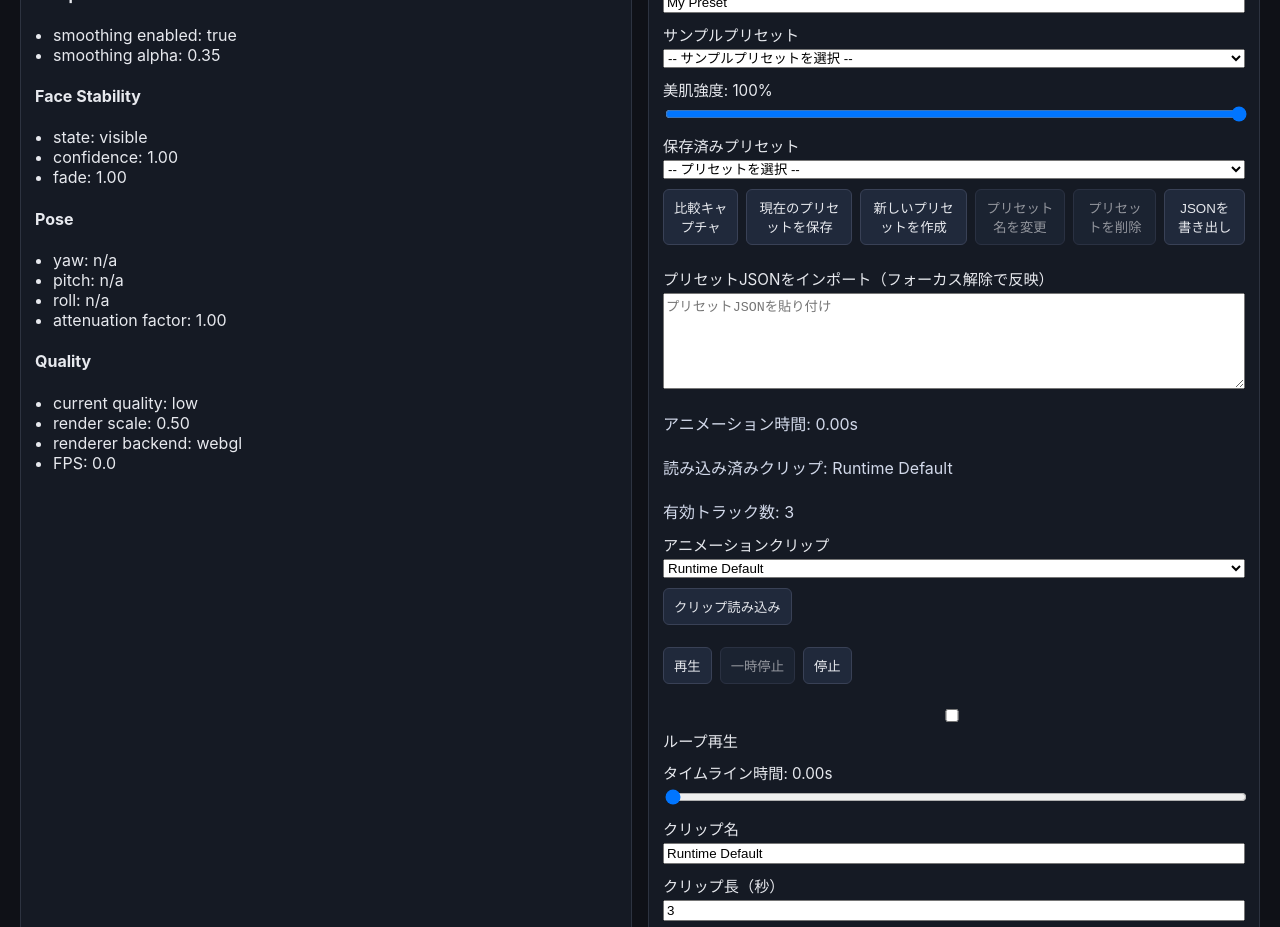
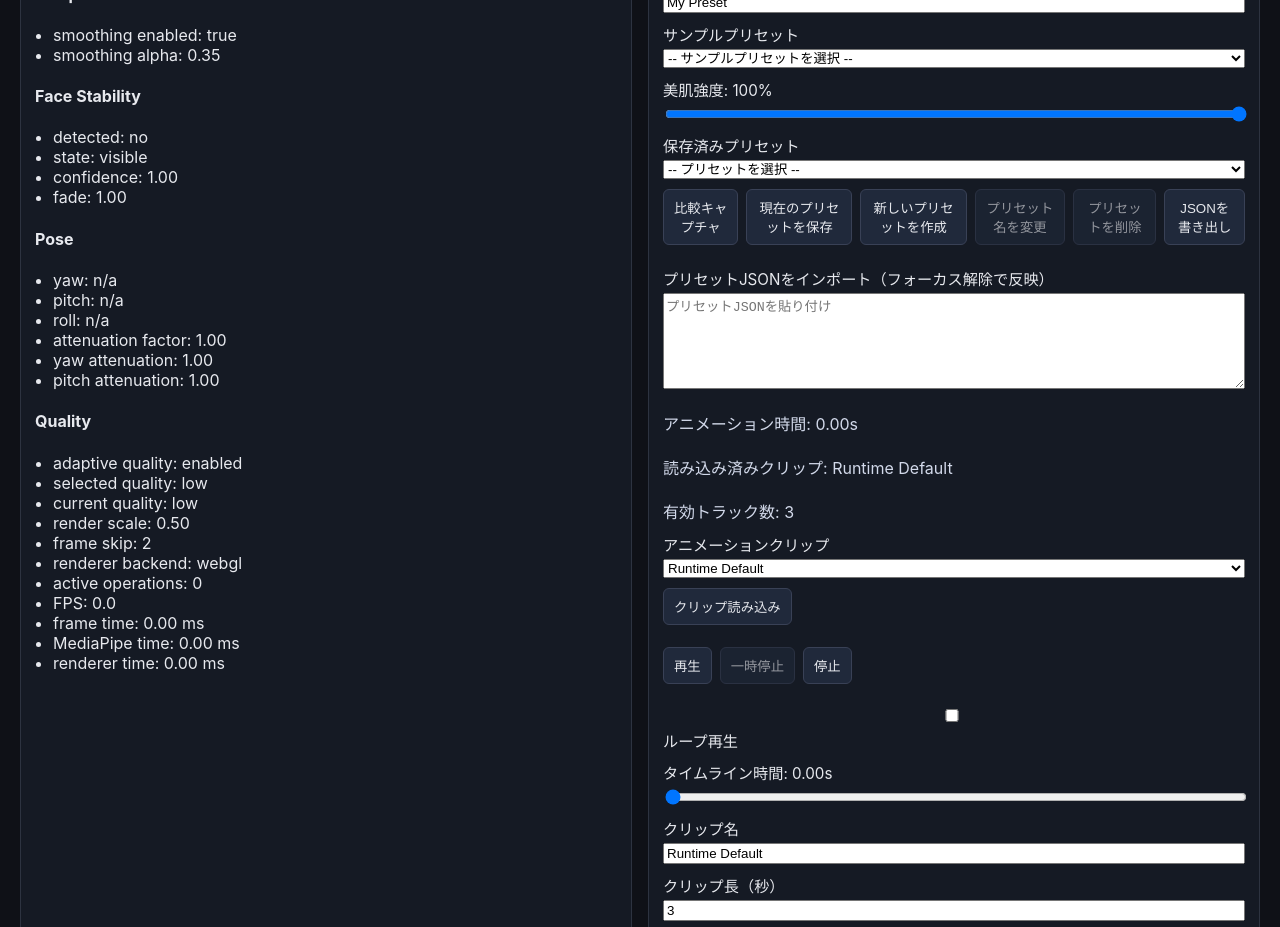
Before and after one commit to officeutq/bae-ar-lab, a React (Vite) app: page / in a window 1280 px wide. Shown: the part 1260-2187 px from the top of the page. Built offline with nearby package versions, Linux system fonts and the light colour scheme.

Commit message:
Add runtime quality scenarios and debug quality metrics

```diff
--- a/src/app/App.tsx
+++ b/src/app/App.tsx
@@ -494,7 +494,27 @@ export function App() {
             <div>推奨品質: {capabilities.recommendedQuality}</div>
           </div>
         </Panel>
-        <RuntimeDebugPanel temporalSmoothingEnabled={temporalSmoothingEnabled} temporalSmoothingAlpha={temporalSmoothingAlpha} faceStability={runtime.faceStability} facePose={runtime.pose.facePose} poseAttenuationFactor={runtime.pose.poseAttenuation.factor} currentQuality={runtime.quality.runtimeQuality} renderScale={runtime.quality.runtimePreset.renderScale} rendererMode={rendererMode} fps={runtime.profiler.fps} />
+        <RuntimeDebugPanel
+          temporalSmoothingEnabled={temporalSmoothingEnabled}
+          temporalSmoothingAlpha={temporalSmoothingAlpha}
+          faceDetected={Boolean(runtime.state.landmarkFrame?.detected)}
+          faceStability={runtime.faceStability}
+          facePose={runtime.pose.facePose}
+          poseAttenuationFactor={runtime.pose.poseAttenuation.factor}
+          poseAttenuationYawFactor={runtime.pose.poseAttenuation.yawFactor}
+          poseAttenuationPitchFactor={runtime.pose.poseAttenuation.pitchFactor}
+          activeOperationCount={runtime.profiler.operationCount}
+          frameSkip={runtime.quality.runtimePreset.frameSkip}
+          currentQuality={runtime.quality.runtimeQuality}
+          selectedQuality={runtime.quality.adaptiveQuality.selectedQuality}
+          adaptiveQualityEnabled={runtime.quality.adaptiveQuality.enabled}
+          renderScale={runtime.quality.runtimePreset.renderScale}
+          rendererMode={rendererMode}
+          fps={runtime.profiler.fps}
+          frameTimeMs={runtime.profiler.frameTimeMs}
+          mediapipeTimeMs={runtime.profiler.mediapipeMs}
+          rendererTimeMs={runtime.profiler.renderMs}
+        />
         <ControlPanel selectedTrackIndex={selectedTrackIndex} selectedKeyframeIndex={selectedKeyframeIndex} onSelectKeyframe={selectKeyframe} onSelectPrevKeyframe={() => selectAdjacentKeyframe(-1)} onSelectNextKeyframe={() => selectAdjacentKeyframe(1)} activePreset={activePreset} beautyIntensity={beautyIntensity} setBeautyIntensity={setBeautyIntensity} animationPlaying={animationPlaying} animationTime={animationTime} animationLoop={animationLoop} animationTrackCount={animationTrackCount} animationDuration={loadedAnimationClip.duration} animationClips={animationClips} selectedAnimationClipId={selectedAnimationClipId} loadedAnimationClipName={loadedAnimationClip.name} selectedAnimationClip={selectedAnimationClip} onSelectAnimationClip={setSelectedAnimationClipId} onLoadAnimationClip={() => {
           const clip = animationClips.find((item) => item.id === selectedAnimationClipId);
           if (!clip) return;
--- a/src/ui/panels/RuntimeDebugPanel.tsx
+++ b/src/ui/panels/RuntimeDebugPanel.tsx
@@ -7,25 +7,45 @@ import { Panel } from '@ui/Panel';
 type Props = {
   temporalSmoothingEnabled: boolean;
   temporalSmoothingAlpha: number;
+  faceDetected: boolean;
   faceStability: FaceStabilitySnapshot;
   facePose: FacePose | null;
   poseAttenuationFactor: number;
+  poseAttenuationYawFactor: number;
+  poseAttenuationPitchFactor: number;
+  activeOperationCount: number;
+  frameSkip: number;
   currentQuality: QualityLevel;
+  selectedQuality: QualityLevel;
+  adaptiveQualityEnabled: boolean;
   renderScale: number;
   rendererMode: RendererMode;
   fps: number;
+  frameTimeMs: number;
+  mediapipeTimeMs: number;
+  rendererTimeMs: number;
 };
 
 export function RuntimeDebugPanel({
   temporalSmoothingEnabled,
   temporalSmoothingAlpha,
+  faceDetected,
   faceStability,
   facePose,
   poseAttenuationFactor,
+  poseAttenuationYawFactor,
+  poseAttenuationPitchFactor,
+  activeOperationCount,
+  frameSkip,
   currentQuality,
+  selectedQuality,
+  adaptiveQualityEnabled,
   renderScale,
   rendererMode,
   fps,
+  frameTimeMs,
+  mediapipeTimeMs,
+  rendererTimeMs,
 }: Props) {
   return (
     <Panel title="Runtime Debug">
@@ -37,6 +57,7 @@ export function RuntimeDebugPanel({
 
       <h4>Face Stability</h4>
       <ul>
+        <li>detected: {faceDetected ? 'yes' : 'no'}</li>
         <li>state: {faceStability.status}</li>
         <li>confidence: {faceStability.confidence.toFixed(2)}</li>
         <li>fade: {faceStability.fade.toFixed(2)}</li>
@@ -48,14 +69,23 @@ export function RuntimeDebugPanel({
         <li>pitch: {facePose?.pitch.toFixed(1) ?? 'n/a'}</li>
         <li>roll: {facePose?.roll.toFixed(1) ?? 'n/a'}</li>
         <li>attenuation factor: {poseAttenuationFactor.toFixed(2)}</li>
+        <li>yaw attenuation: {poseAttenuationYawFactor.toFixed(2)}</li>
+        <li>pitch attenuation: {poseAttenuationPitchFactor.toFixed(2)}</li>
       </ul>
 
       <h4>Quality</h4>
       <ul>
+        <li>adaptive quality: {adaptiveQualityEnabled ? 'enabled' : 'disabled'}</li>
+        <li>selected quality: {selectedQuality}</li>
         <li>current quality: {currentQuality}</li>
         <li>render scale: {renderScale.toFixed(2)}</li>
+        <li>frame skip: {frameSkip}</li>
         <li>renderer backend: {rendererMode}</li>
+        <li>active operations: {activeOperationCount}</li>
         <li>FPS: {fps.toFixed(1)}</li>
+        <li>frame time: {frameTimeMs.toFixed(2)} ms</li>
+        <li>MediaPipe time: {mediapipeTimeMs.toFixed(2)} ms</li>
+        <li>renderer time: {rendererTimeMs.toFixed(2)} ms</li>
       </ul>
     </Panel>
   );
```
Also changed, not shown: 2 other files (tests, documents, lock files or other folders).
